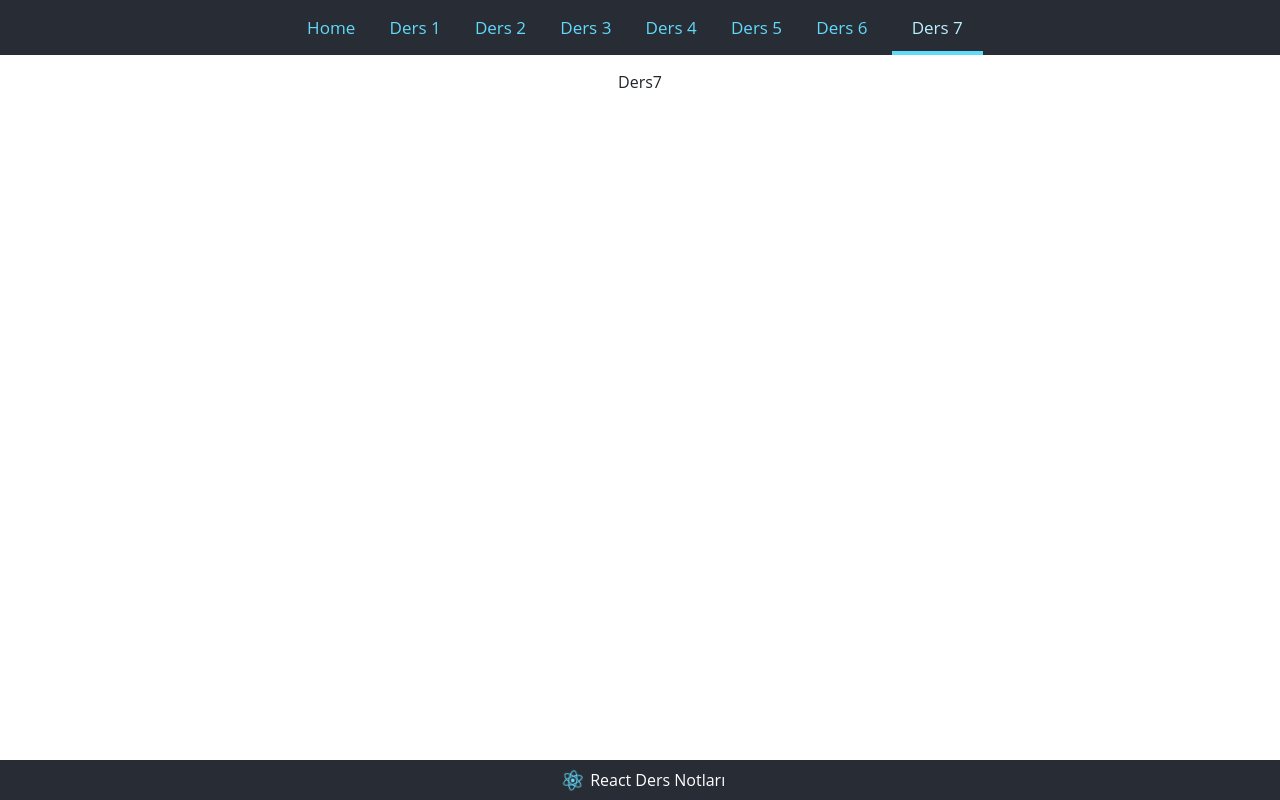
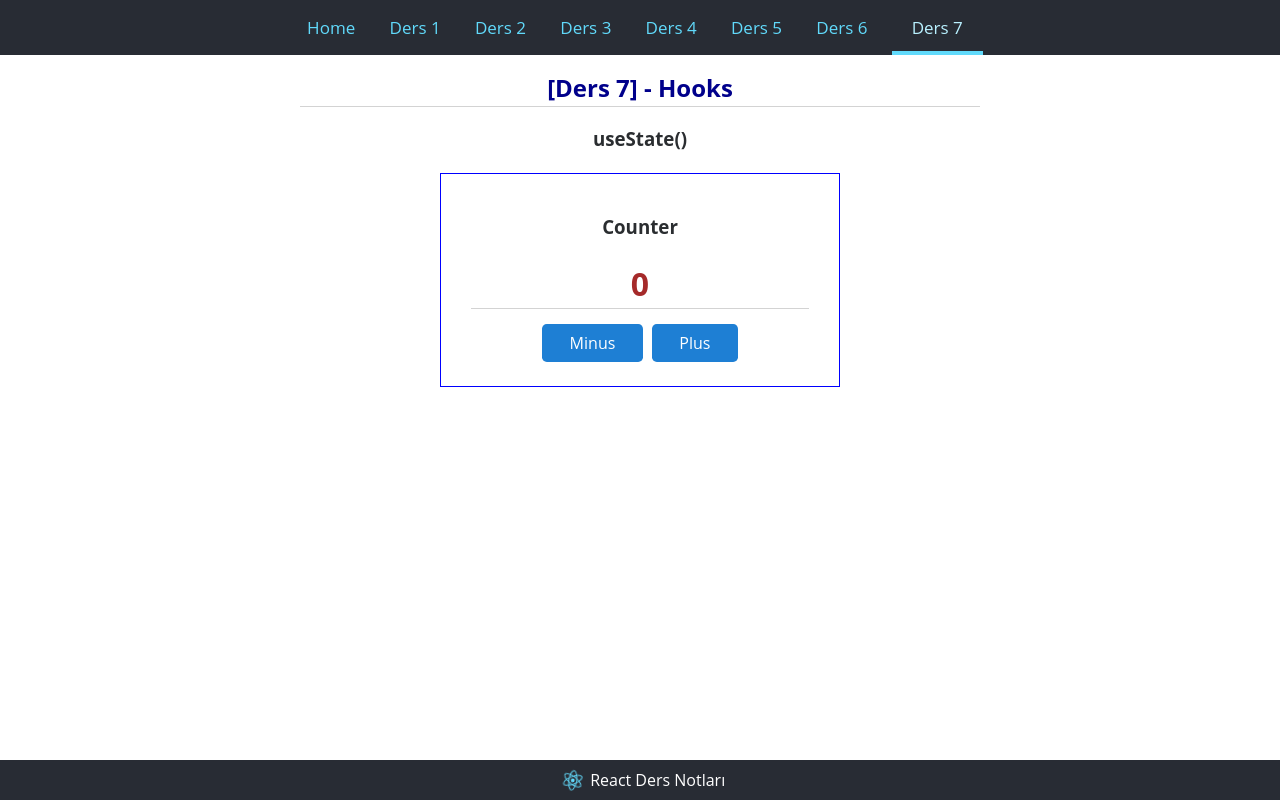
Before and after one commit to fatihcode/react_notes, a React (Create React App) app: page /ders7 in a window 1280 px wide. Built offline with nearby package versions, Linux system fonts and the light colour scheme; what redux-promise-middleware would draw is missing.

Commit message:
organized

```diff
--- a/src/comp3/Ders3.js
+++ b/src/comp3/Ders3.js
@@ -7,8 +7,6 @@ export default function Ders3() {
 
       <h2>[Ders 3] - Lifecycle</h2>
 
-
-
       <Lifecycle />
 
     </div>
--- a/src/comp4/PostList.js
+++ b/src/comp4/PostList.js
@@ -15,6 +15,7 @@ export default class PostList extends Component {
 
         return (
             <div>
+
                 <h3>PostList</h3>
                 <button onClick={onClick}>Getir</button>
                 {this.state.getir ? <p>loading...</p> : this.state.posts.map((item, i) => <p key={i}>{item.title}</p>)}
--- /dev/null
+++ b/src/comp7/Counter.js
@@ -0,0 +1,24 @@
+import React, { useState, useEffect } from 'react'
+export default function Counter() {
+
+    const [count, setCount] = useState(0)
+
+    useEffect(() => {
+        console.log("state değişti");
+    }, [count])
+
+    return (
+        <div>
+            <h3>useState()</h3>
+
+            <div className="border">
+                <h3>Counter</h3>
+
+                <h1>{count}</h1>
+
+                <button onClick={() => setCount(count - 1)}>Minus</button>
+                <button onClick={() => setCount(count + 1)}>Plus</button>
+            </div>
+        </div>
+    )
+}
--- a/src/comp7/Ders7.js
+++ b/src/comp7/Ders7.js
@@ -1,7 +1,14 @@
 import React from 'react'
+import Counter from './Counter'
+
 
 export default function Ders7() {
   return (
-    <div>Ders7</div>
+    <div>
+      <h2>[Ders 7] - Hooks</h2>
+
+      <Counter />
+
+    </div>
   )
 }
```
Also changed, not shown: src/comp3/Lifecycle.js (+1 -9 lines), src/comp4/TodoList.js (line endings or trailing spaces).
